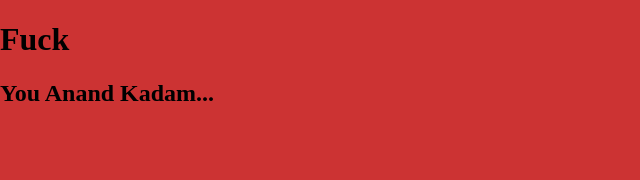
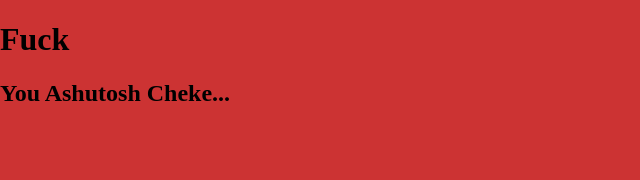
Before and after one commit to Sam9311/MyRepository, a website: page app2/public/index.html in a window 1280 px wide. Shown: the top 180 px of the page, 0-640 px from the left. Drawn offline with Linux system fonts and the light colour scheme.

Commit message:
Update index.html

```diff
--- a/app2/public/index.html
+++ b/app2/public/index.html
@@ -13,7 +13,7 @@
         Fuck
     </h1>
     <h2>
-        You Anand Kadam...
+        You Ashutosh Cheke...
     </h2>
     <div id="mickey">
         <div class="ear left"></div>
```
